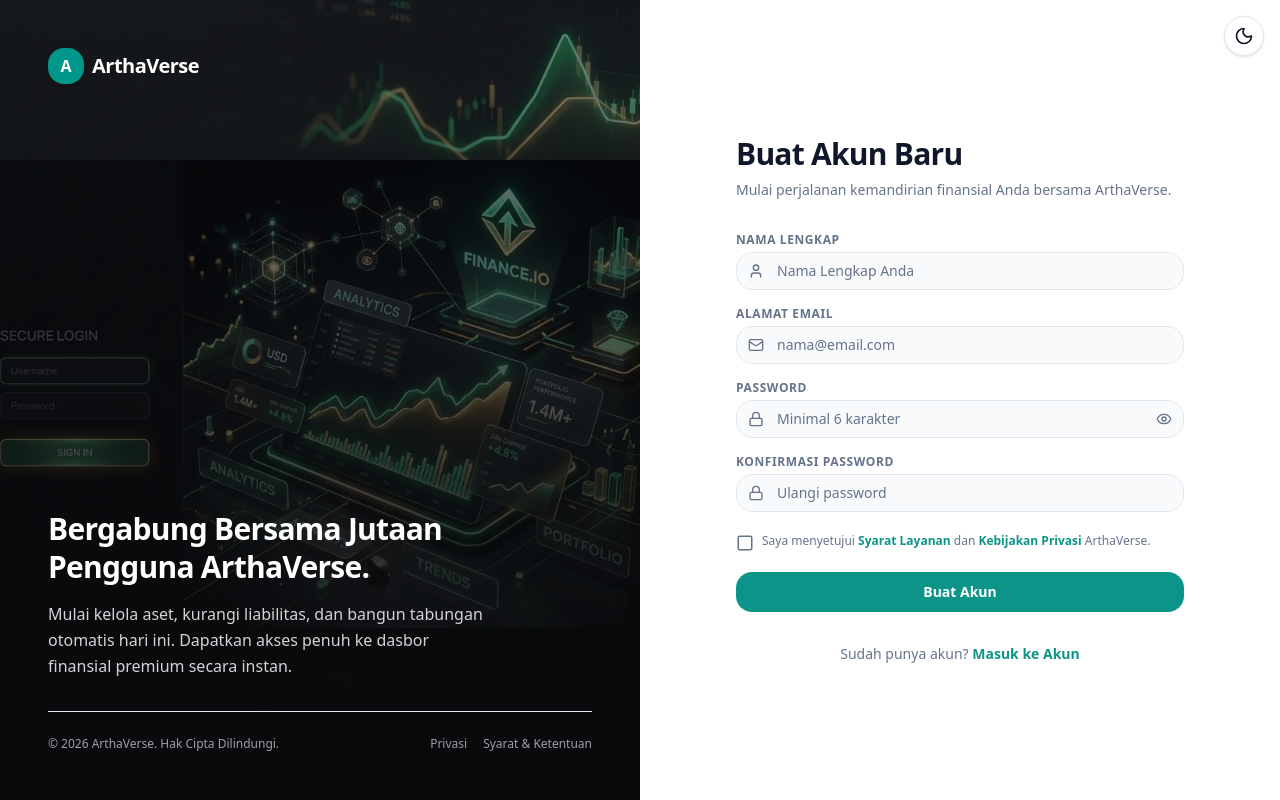
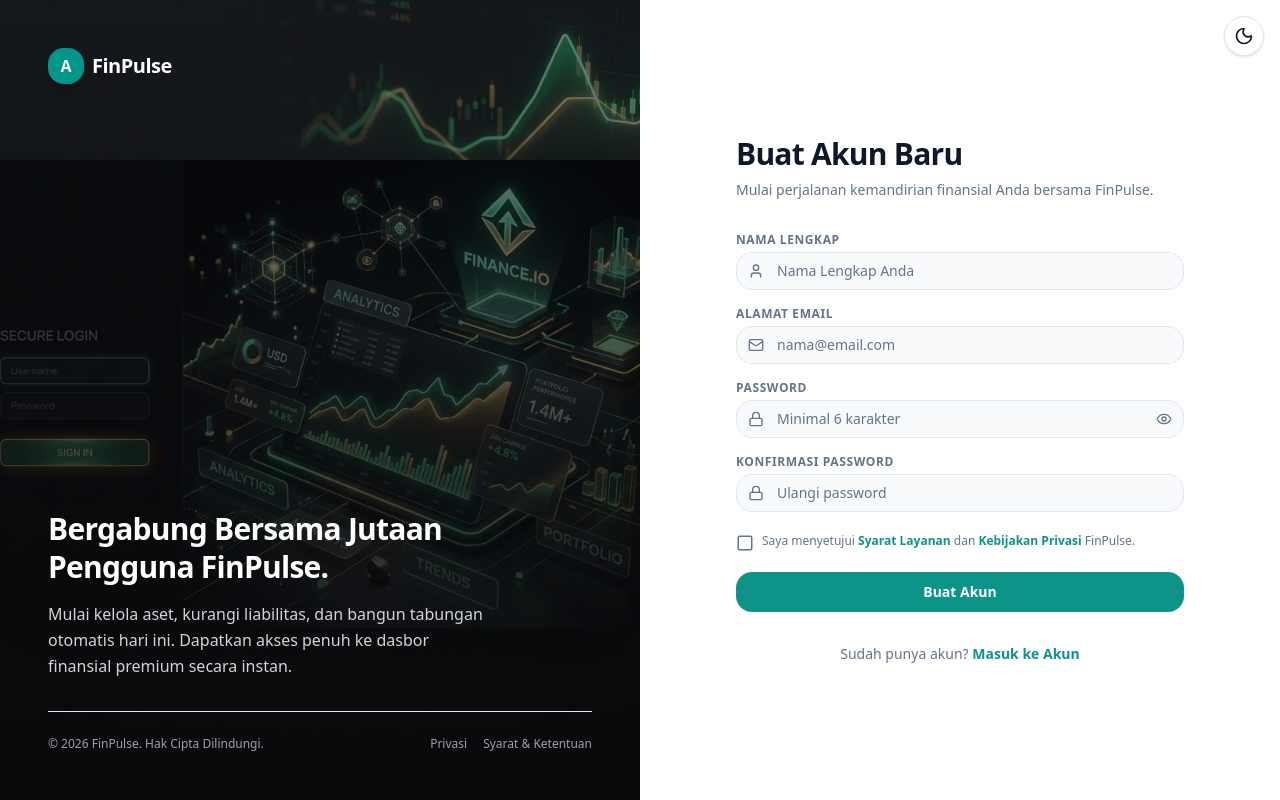
Before and after one commit to 9Alpha9/finpulse-app, a Next.js app: page /register in a window 1280 px wide. Built offline with nearby package versions, Linux system fonts and the light colour scheme.

Commit message:
Update : Minor

```diff
--- a/app/login/page.tsx
+++ b/app/login/page.tsx
@@ -98,7 +98,7 @@ export default function LoginPage() {
           <div className="flex h-9 w-9 items-center justify-center rounded-lg bg-teal-600 font-bold text-white shadow-lg">
             A
           </div>
-          <span className="text-xl font-bold tracking-tight text-white">ArthaVerse</span>
+          <span className="text-xl font-bold tracking-tight text-white">FinPulse</span>
         </div>
 
         <div className="relative z-20 mt-auto">
@@ -109,7 +109,7 @@ export default function LoginPage() {
             className="max-w-md"
           >
             <h2 className="text-3xl font-bold leading-tight tracking-tight text-white">
-              Cerdas Mengelola Keuangan Bersama ArthaVerse.
+              Cerdas Mengelola Keuangan Bersama FinPulse.
             </h2>
             <p className="mt-4 text-zinc-300 text-sm md:text-base leading-relaxed">
               Pantau kekayaan bersih Anda, lacak investasi, alokasikan anggaran pengeluaran, dan bangun masa depan finansial Anda di satu dasbor terintegrasi.
@@ -117,7 +117,7 @@ export default function LoginPage() {
           </motion.div>
 
           <div className="mt-8 border-t border-zinc-800 pt-6 flex items-center justify-between text-xs text-zinc-400">
-            <span>&copy; 2026 ArthaVerse. Hak Cipta Dilindungi.</span>
+            <span>&copy; 2026 FinPulse. Hak Cipta Dilindungi.</span>
             <span className="flex gap-4">
               <a href="#" className="hover:text-white transition">Privasi</a>
               <a href="#" className="hover:text-white transition">Syarat & Ketentuan</a>
@@ -134,7 +134,7 @@ export default function LoginPage() {
             <div className="flex h-8 w-8 items-center justify-center rounded-lg bg-brand-green font-bold text-white">
               A
             </div>
-            <span className="text-lg font-bold tracking-tight text-foreground">ArthaVerse</span>
+            <span className="text-lg font-bold tracking-tight text-foreground">FinPulse</span>
           </div>
 
           <div className="text-left">
--- a/app/page.tsx
+++ b/app/page.tsx
@@ -231,7 +231,7 @@ export default function DashboardPage() {
                   </div>
                   <div className="flex-1">
                     <h4 className="text-xs font-extrabold uppercase tracking-wider text-muted-foreground">Get your money's worth</h4>
-                    <p className="mt-0.5 text-xs text-foreground font-semibold">Selesaikan pembuatan profil ArthaVerse</p>
+                    <p className="mt-0.5 text-xs text-foreground font-semibold">Selesaikan pembuatan profil FinPulse</p>
                   </div>
                   <ChevronRight className="h-4.5 w-4.5 text-muted-foreground self-center" />
                 </div>
--- a/app/register/page.tsx
+++ b/app/register/page.tsx
@@ -111,7 +111,7 @@ export default function RegisterPage() {
           <div className="flex h-9 w-9 items-center justify-center rounded-lg bg-teal-600 font-bold text-white shadow-lg">
             A
           </div>
-          <span className="text-xl font-bold tracking-tight text-white">ArthaVerse</span>
+          <span className="text-xl font-bold tracking-tight text-white">FinPulse</span>
         </div>
 
         <div className="relative z-20 mt-auto">
@@ -122,7 +122,7 @@ export default function RegisterPage() {
             className="max-w-md"
           >
             <h2 className="text-3xl font-bold leading-tight tracking-tight text-white">
-              Bergabung Bersama Jutaan Pengguna ArthaVerse.
+              Bergabung Bersama Jutaan Pengguna FinPulse.
             </h2>
             <p className="mt-4 text-zinc-300 text-sm md:text-base leading-relaxed">
               Mulai kelola aset, kurangi liabilitas, dan bangun tabungan otomatis hari ini. Dapatkan akses penuh ke dasbor finansial premium secara instan.
@@ -130,7 +130,7 @@ export default function RegisterPage() {
           </motion.div>
 
           <div className="mt-8 border-t border-zinc-800 pt-6 flex items-center justify-between text-xs text-zinc-400">
-            <span>&copy; 2026 ArthaVerse. Hak Cipta Dilindungi.</span>
+            <span>&copy; 2026 FinPulse. Hak Cipta Dilindungi.</span>
             <span className="flex gap-4">
               <a href="#" className="hover:text-white transition">Privasi</a>
               <a href="#" className="hover:text-white transition">Syarat & Ketentuan</a>
@@ -147,7 +147,7 @@ export default function RegisterPage() {
             <div className="flex h-8 w-8 items-center justify-center rounded-lg bg-brand-green font-bold text-white">
               A
             </div>
-            <span className="text-lg font-bold tracking-tight text-foreground">ArthaVerse</span>
+            <span className="text-lg font-bold tracking-tight text-foreground">FinPulse</span>
           </div>
 
           <div className="text-left">
@@ -155,7 +155,7 @@ export default function RegisterPage() {
               Buat Akun Baru
             </h1>
             <p className="mt-2 text-sm text-muted-foreground">
-              Mulai perjalanan kemandirian finansial Anda bersama ArthaVerse.
+              Mulai perjalanan kemandirian finansial Anda bersama FinPulse.
             </p>
           </div>
 
@@ -275,7 +275,7 @@ export default function RegisterPage() {
                   <a href="#" className="font-semibold text-brand-green hover:underline">
                     Kebijakan Privasi
                   </a>{" "}
-                  ArthaVerse.
+                  FinPulse.
                 </span>
               </div>
 
--- a/components/PortfolioAndSignals.tsx
+++ b/components/PortfolioAndSignals.tsx
@@ -38,7 +38,7 @@ export function PortfolioTracker({ currentPrice, activeSymbol, isStock }: Portfo
 
   // Load portfolio from localStorage
   useEffect(() => {
-    const saved = localStorage.getItem("arthaverse_portfolio");
+    const saved = localStorage.getItem("finpulse_signals");
     if (saved) {
       try {
         setItems(JSON.parse(saved));
@@ -122,7 +122,7 @@ export function PortfolioTracker({ currentPrice, activeSymbol, isStock }: Portfo
 
     const updated = [...items, newItem];
     setItems(updated);
-    localStorage.setItem("arthaverse_portfolio", JSON.stringify(updated));
+    localStorage.setItem("finpulse_signals", JSON.stringify(updated));
 
     // Clear form inputs
     setSymbol("");
@@ -133,7 +133,7 @@ export function PortfolioTracker({ currentPrice, activeSymbol, isStock }: Portfo
   const handleDeleteItem = (id: string) => {
     const updated = items.filter((item) => item.id !== id);
     setItems(updated);
-    localStorage.setItem("arthaverse_portfolio", JSON.stringify(updated));
+    localStorage.setItem("finpulse_signals", JSON.stringify(updated));
   };
 
   const formatCurrency = (val: number, type: "crypto" | "stock") => {
--- a/components/ReferralCard.tsx
+++ b/components/ReferralCard.tsx
@@ -22,7 +22,7 @@ export default function ReferralCard() {
 
           <h4 className="text-xs font-extrabold uppercase tracking-wider text-teal-400">Undang Teman, Dapat Bonus</h4>
           <p className="mt-2.5 text-xs text-zinc-300 leading-relaxed max-w-[85%]">
-            Dapatkan bonus Rp 350.000 ($25) dan APY ekstra setelah teman Anda menjadi anggota aktif ArthaVerse.
+            Dapatkan bonus Rp 350.000 ($25) dan APY ekstra setelah teman Anda menjadi anggota aktif FinPulse.
           </p>
 
           <div className="mt-5 flex gap-3 relative z-10">
--- a/src/lib/stocks.ts
+++ b/src/lib/stocks.ts
@@ -1,5 +1,5 @@
 /**
- * IDX Stock Data Provider for ArthaVerse
+ * IDX Stock Data Provider for FinPulse
  */
 
 export interface StockKline {
```
